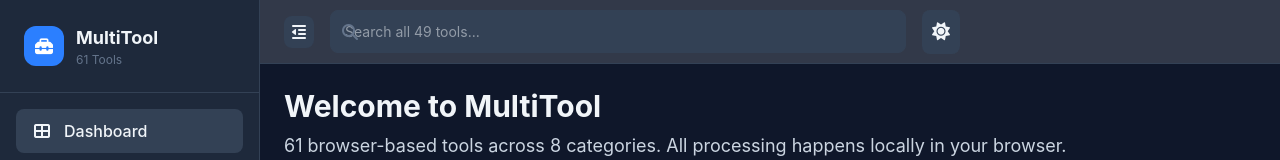
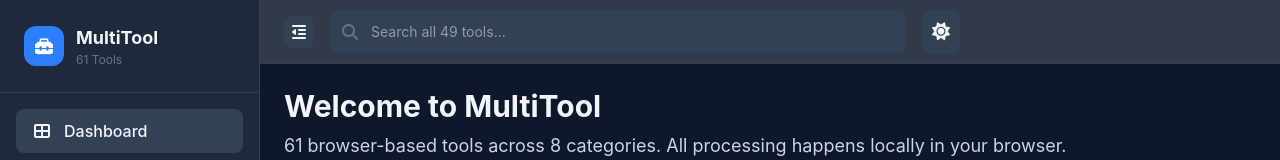
Before and after one commit to Shishir-ip/Multi-Tool-Utility-Web-App, a React (Vite) app: page /#/dashboard in a window 1280 px wide. Shown: the top 160 px of the page. Built offline with nearby package versions, Linux system fonts and the light colour scheme.

Commit message:
task snapshot 2b9ba965-408b-406f-a81d-65040737930d

```diff
--- a/src/App.tsx
+++ b/src/App.tsx
@@ -301,7 +301,7 @@ function App() {
               placeholder="Search all 49 tools..."
               value={searchQuery}
               onChange={e => setSearchQuery(e.target.value)}
-              className="input-field pl-10 text-sm sm:text-base"
+              className="input-field search-input text-sm sm:text-base"
             />
           </div>
         )}
--- a/src/index.css
+++ b/src/index.css
@@ -343,6 +343,11 @@ body {
   box-shadow: 0 0 0 3px color-mix(in srgb, var(--accent) 20%, transparent);
 }
 
+/* Search input with icon - override padding to prevent overlap */
+.search-input {
+  padding-left: 40px !important;
+}
+
 /* Fullscreen mode for OLED tools */
 .fullscreen-mode {
   position: fixed !important;
```
